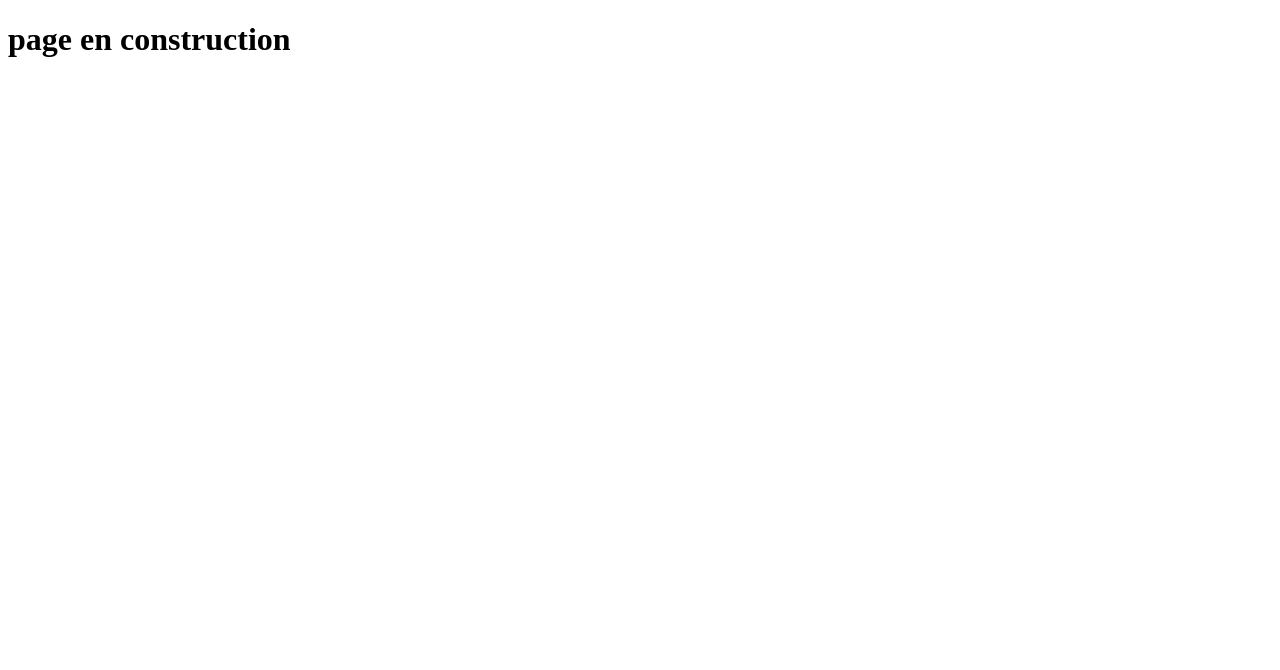
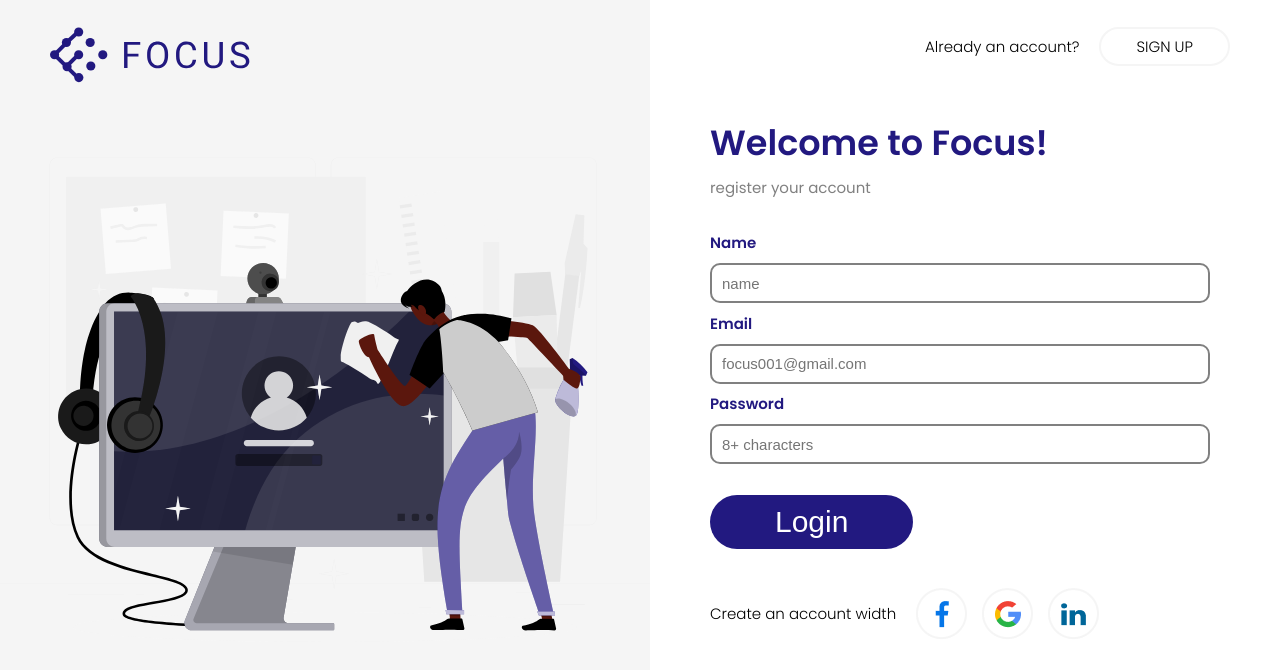
Before and after one commit to daydy225/Login_focus, a plain HTML site: page index.html in a window 1280 px wide. Drawn offline with Linux system fonts and the light colour scheme.

Commit message:
Mise a jour focus

```diff
--- a/Style-generale.css
+++ b/Style-generale.css
@@ -2,12 +2,20 @@
 
 * {
   box-sizing: border-box;
-  margin: 0;
-  padding: 0;
 }
+:root {
+  --color-whiteblue: #f5f5f5;
+  --color-blue: #221980;
+  --color-gray: #808080;
+  --bg-color: #fff;
+}
+
 html,
 body {
   height: 100vh;
   font-family: "Poppins", sans-serif;
+  background-color: var(--bg-color);
   font-size: 10px; /* font-size = 10px = 1rem = 1em */
+  margin: 0;
+  padding: 0;
 }
--- a/index.html
+++ b/index.html
@@ -8,6 +8,104 @@
     <title>Register page</title>
   </head>
   <body>
-    <h1>page en construction</h1>
+    <div class="container">
+      <section class="gauche">
+        <img src="Images/Logo_Focus.svg" class="logo" />
+        <img src="Images/rafiki.svg" alt="illustration" class="rafiki" />
+        <!-- <svg
+          width="35"
+          height="35"
+          viewBox="0 0 35 35"
+          fill="none"
+          xmlns="http://www.w3.org/2000/svg"
+        >
+          <rect
+            x="15.4514"
+            width="24.7931"
+            height="24.7931"
+            transform="rotate(38.5513 15.4514 0)"
+            fill="#221980"
+          />
+        </svg>
+        <svg
+          width="44"
+          height="44"
+          viewBox="0 0 44 44"
+          fill="none"
+          xmlns="http://www.w3.org/2000/svg"
+        >
+          <rect
+            x="16.0761"
+            y="5.64644"
+            width="23.7995"
+            height="23.7995"
+            transform="rotate(25.991 16.0761 5.64644)"
+            stroke="#221980"
+            stroke-width="0.993585"
+          />
+          <rect
+            x="16.0761"
+            y="5.64644"
+            width="23.7995"
+            height="23.7995"
+            transform="rotate(25.991 16.0761 5.64644)"
+            stroke="black"
+            stroke-opacity="0.2"
+            stroke-width="0.993585"
+          />
+        </svg> -->
+      </section>
+      <section class="droite">
+        <div class="ht-droite">
+          <p>Already an account?</p>
+          <a href="#">sign up</a>
+        </div>
+        <div class="form-group">
+          <h1>Welcome to Focus!</h1>
+          <p>register your account</p>
+          <form action="">
+            <label for="name"
+              >Name <br />
+              <input
+                type="text"
+                name="name"
+                placeholder="name"
+                class="form-input"
+              />
+            </label>
+            <br />
+            <label for="name"
+              >Email <br />
+              <input
+                type="email"
+                name="email"
+                placeholder="focus001@gmail.com"
+                class="form-input"
+              />
+            </label>
+            <br />
+            <label for="password"
+              >Password <br />
+              <input
+                type="password"
+                name="name"
+                placeholder="8+ characters"
+                class="form-input"
+              />
+            </label>
+            <br />
+            <input type="button" value="Login" onclick="" />
+          </form>
+          <div class="icon-bas">
+            <p>Create an account width</p>
+            <img
+              src="Images/Social-media_icons.png"
+              alt="Social media icon"
+              class="icon-media"
+            />
+          </div>
+        </div>
+      </section>
+    </div>
   </body>
 </html>
--- a/register.css
+++ b/register.css
@@ -0,0 +1,121 @@
+@import url("Style-generale.css");
+
+.container {
+  display: flex;
+}
+
+section.gauche {
+  flex: 1 1 0;
+  background-color: #f5f5f5;
+  height: 100vh;
+  position: relative;
+}
+
+section.droite {
+  flex: 1 1 0;
+  height: 100vh;
+}
+/*####################### SECTION GAUCHE ##################*/
+.logo {
+  min-height: 10px;
+  position: absolute;
+  top: 20px;
+  left: 50px;
+}
+.rafiki {
+  height: 100%;
+  width: 650px;
+  margin-left: auto;
+  margin-right: auto;
+}
+/*################### SECTION DROITE ############################*/
+
+.ht-droite {
+  display: flex;
+  justify-content: flex-end;
+  align-items: center;
+  font-size: 1.5rem;
+  font-weight: 300;
+  margin-top: 20px;
+  margin-right: 50px;
+}
+.ht-droite a {
+  text-decoration: none;
+  margin-left: 20px;
+  color: inherit;
+  text-transform: uppercase;
+  border-radius: 50px;
+  border: 2px solid var(--color-whiteblue);
+  padding: 6px 35px;
+}
+.ht-droite a:hover {
+  color: var(--bg-color);
+  background-color: var(--color-blue);
+  font-weight: 600;
+  border: 0px solid;
+}
+
+div.form-group {
+  margin-top: 50px;
+  margin-left: 60px;
+  width: 500px;
+  line-height: 40px;
+  font-size: 1.5rem;
+}
+div.form-group > h1 {
+  font-size: 3.5rem;
+  font-weight: 600;
+  color: var(--color-blue);
+  margin-bottom: 0;
+}
+div.form-group > p {
+  font-size: 1.5rem;
+  margin-top: 0.5rem;
+  color: var(--color-gray);
+}
+
+div.form-group .form-input {
+  width: 100%;
+  min-height: 40px;
+  font-size: inherit;
+  padding: 0.8rem 0 0.8rem 1rem;
+  border-radius: 10px;
+  border: 2px solid #808080;
+  outline: 0;
+  font-size: 1.5rem;
+}
+.form-input:focus {
+  /* border: 0px solid; */
+  outline-color: #221980;
+}
+
+label {
+  color: var(--color-blue);
+  font-weight: 600;
+}
+
+input[type="button"] {
+  font-size: 3rem;
+  padding: 10px 65px;
+  background-color: var(--color-blue);
+  margin-top: 30px;
+  color: var(--bg-color);
+  border: 0px solid;
+  border-radius: 50px;
+  cursor: pointer;
+  outline: none;
+}
+input[type="button"]:hover {
+  transform: scale(0.95, 0.95);
+}
+div.icon-bas {
+  margin-top: 30px;
+  display: flex;
+  align-items: center;
+}
+
+div.icon-bas > p {
+  font-size: 1.5rem;
+  margin-right: 20px;
+  font-weight: 300;
+}
```
Also changed, not shown: Images/Logo_Focus.svg (added), Images/Losange2.svg (added), Images/Social-media_icons.png (added), Images/losange1.svg (added), Images/rafiki.svg (added).
